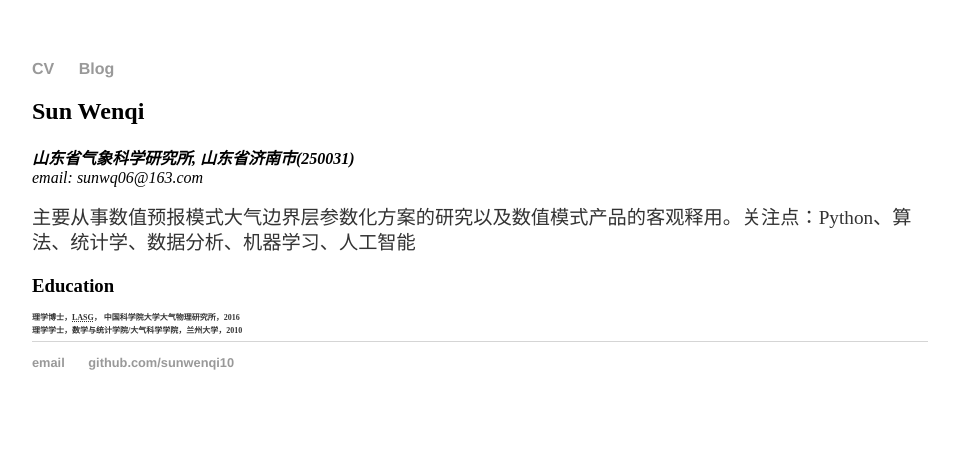
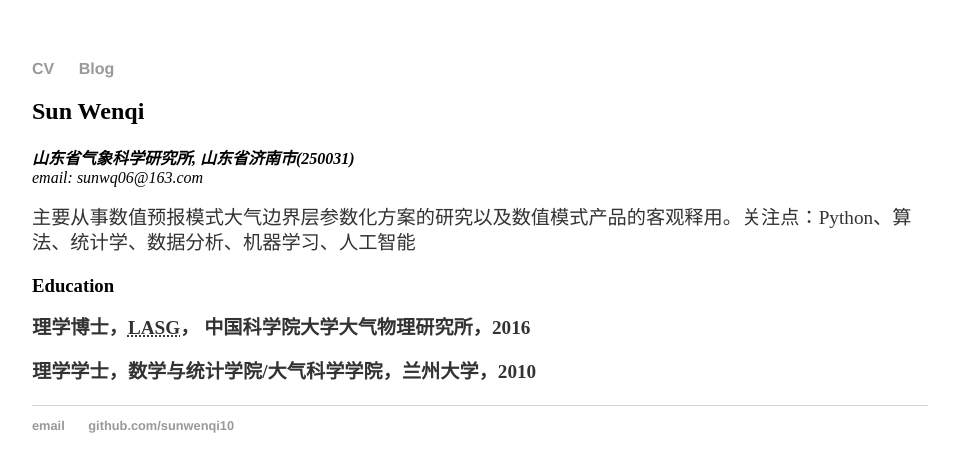
Before and after one commit to sunwenqi10/sunwenqi10.github.io, a Jekyll site: the page built from index.html, in a window 1280 px wide. Shown: the top 472 px of the page, without its empty margins (160-1119 px from the left). Built offline with Jekyll 4.4.1, drawn with Linux system fonts in a browser that asks for light colours.

Commit message:
Update main.css

```diff
--- a/css/main.css
+++ b/css/main.css
@@ -28,11 +28,6 @@ p {
     line-height: 1.3em;
     color: #333;
 }
-p.sizes {
-    font-size: 0.5em;
-    line-height: 0.6em;
-    color: #333;
-}
 footer {
     border-top: 1px solid #d5d5d5;
     font-size: .8em;
```
